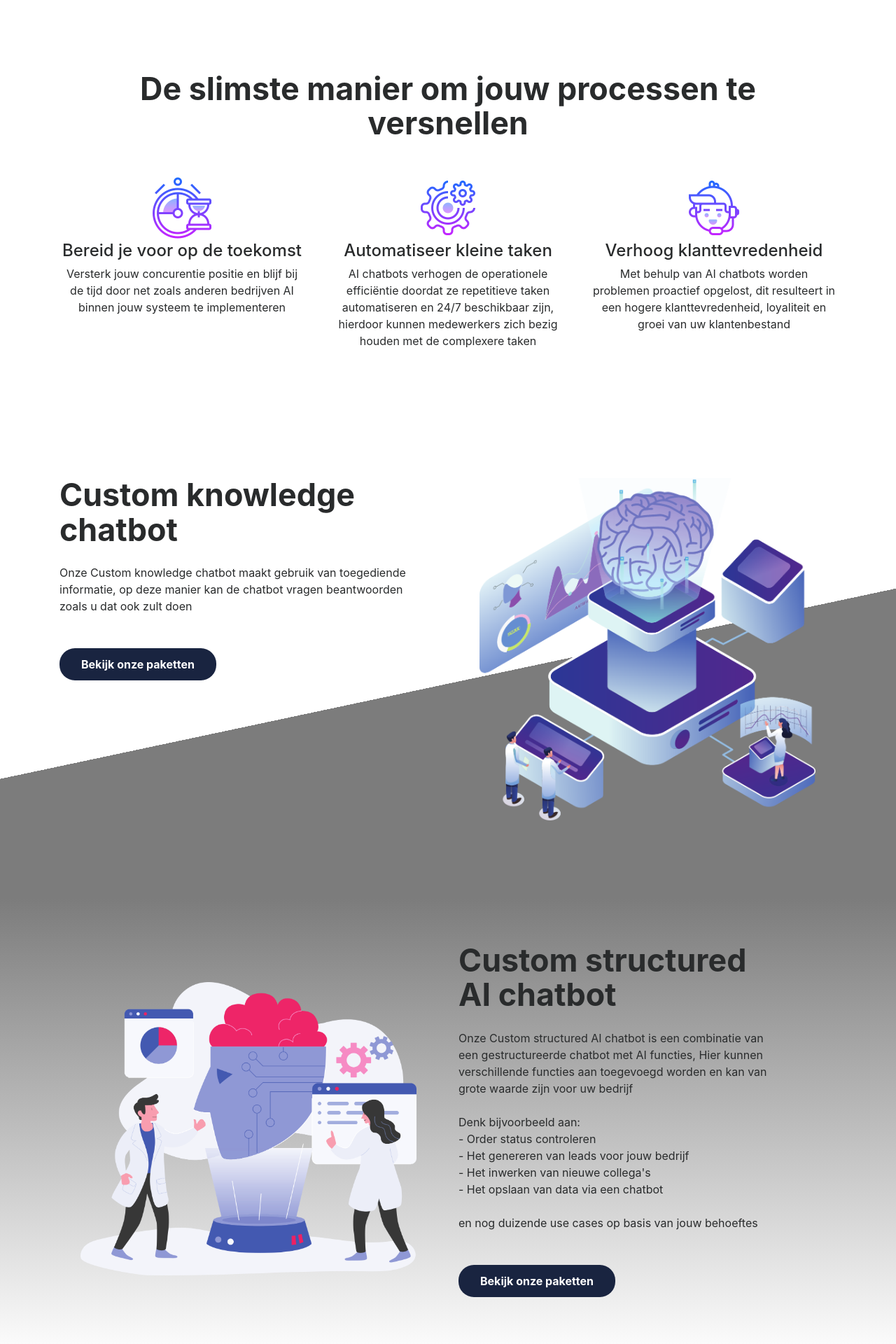
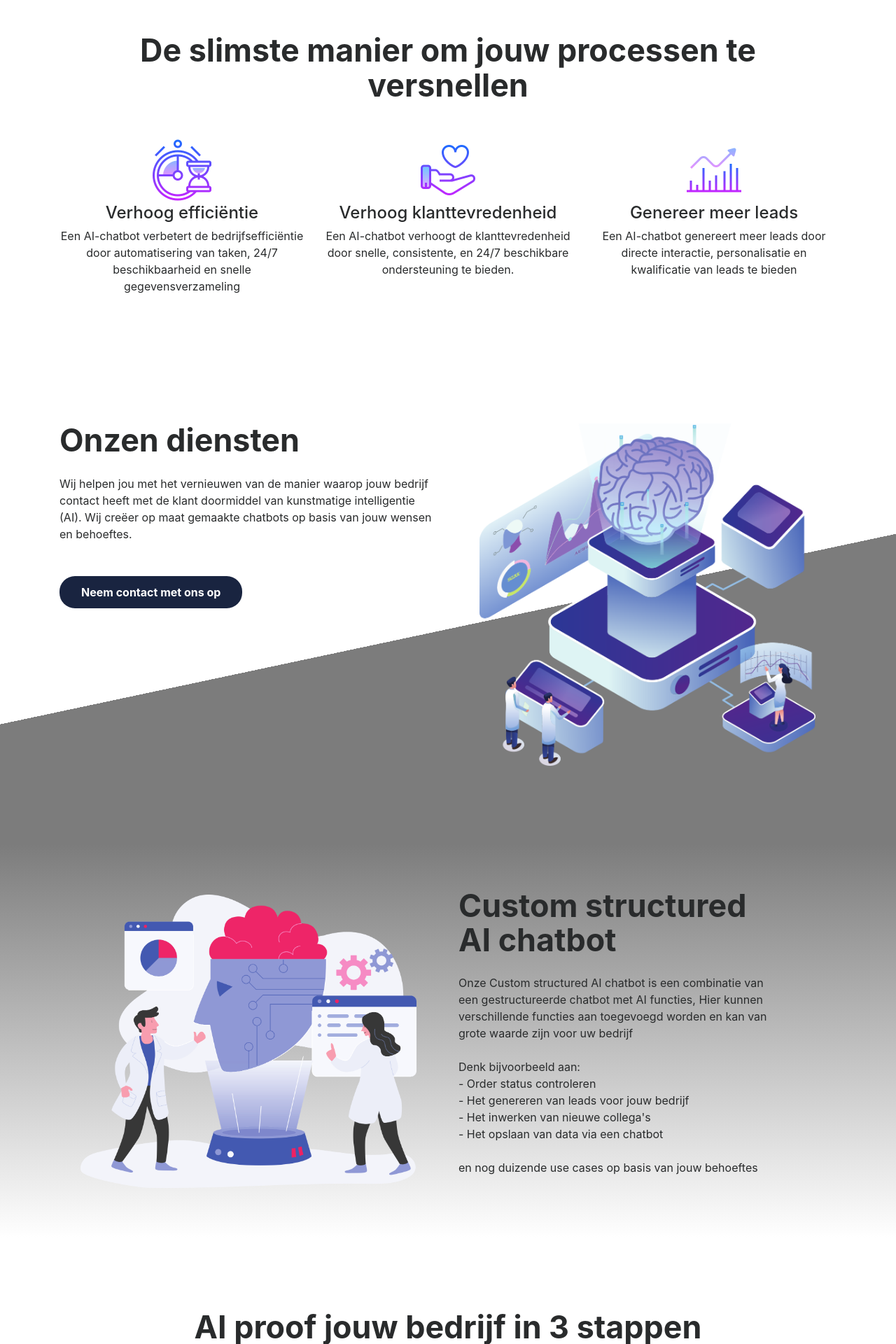
Before and after one commit to Fets7/fesi, a PHP site: page / in a window 1280 px wide. Shown: the part 737-2657 px from the top of the page at 70% size. Run offline with PHP 8.4, Linux system fonts and the light colour scheme.

Commit message:
Add files via upload

```diff
--- a/Fesi.AI/css/custom.css
+++ b/Fesi.AI/css/custom.css
@@ -41,7 +41,7 @@ button {
 
 .cta-green:hover {
     color: #ffffff;
-    background: #4840bb;
+    background: #216aff;
 }
 
 .cta-blue {
@@ -69,13 +69,13 @@ button {
 }
 
 /********** banner **********/
-#banner header {
+/* #banner header {
     overflow: hidden;
 }
 
 #banner header img {
     max-width: 80px;
-}
+} */
 
 /********** feature (skew background) **********/
 .feature img {
@@ -92,7 +92,10 @@ button {
     background: linear-gradient(to bottom, #7c7c7c 0%, #ffffff 100%);
 
 }
-
+#overons {
+    background: #9e9e9e;
+    background: linear-gradient(#ffffff 0%, #7c7c7c 100%);
+}
 /********** price table **********/
 #price-table {
     padding-top: 4rem !important;
--- a/Fesi.AI/index.html
+++ b/Fesi.AI/index.html
@@ -4,7 +4,7 @@
     <meta charset="UTF-8">
     <meta name="viewport" content="width=device-width, initial-scale=1, shrink-to-fit=no">
     <title>Fesi.AI</title>
-    <meta name="description" content="Free bootstrap template Atlas">
+    <meta name="description" content="Fast Elevated Service Integration">
     <link rel="icon" href="img/favicon.png" sizes="32x32" type="image/png">
     <!-- custom.css -->
     <link rel="stylesheet" href="css/custom.css">
@@ -22,19 +22,20 @@
     <div class="jumbotron jumbotron-fluid" id="banner" style="background-image: url(img/banner-bk.png);">
         <div class="container text-center text-md-left">
             <header>
+                <img src="img/logotest.png" alt="logo">
                 <div class="row justify-content-between">
                     <div class="col-2">
-                        <!-- <img src="" alt="logo"> -->
-                        <h1 data-aos="fade" data-aos-easing="linear" data-aos-duration="1000" data-aos-once="true" class="display-3 text-white font-weight-bold my-5">
+                        <!-- <img src="img/logotest.png" alt="logo">  -->
+                        <!-- <h1 data-aos="fade" data-aos-easing="linear" data-aos-duration="1000" data-aos-once="true" class="display-3 text-white font-weight-bold my-5">
                         Fesi.AI
-                        </h1>
+                        </h1> -->
                     </div>
                     <div class="col-6 align-self-center text-right">
                         <!-- <a href="#contact" data-aos="fade" data-aos-easing="linear" data-aos-duration="1000" data-aos-once="true" class="btn my-4 font-weight-bold atlas-cta cta-green">diensten</a>
                         <a href="#contact" data-aos="fade" data-aos-easing="linear" data-aos-duration="1000" data-aos-once="true" class="btn my-4 font-weight-bold atlas-cta cta-green">Contact</a>                         -->
-                        <a href="#" class="text-white lead">Diensten</a>
+                        <!-- <a href="#" class="text-white lead">Diensten</a>
                         <a href="#" class="text-white lead">Over ons</a>
-                        <a href="#" class="text-white lead">Contact</a>
+                        <a href="#" class="text-white lead">Contact</a> -->
 
                     </div>
                 </div>
@@ -44,31 +45,50 @@
             	Processen met AI
             </h1>
             <p data-aos="fade" data-aos-easing="linear" data-aos-duration="1000" data-aos-once="true" class="lead text-white my-4">
-                Automatiseer jouw bedrijf en voorkom mensenlijke fouten<br>
-                door gebruik te maken van AI oplossingen
+                Blijf bij de tijd en implementeer net zoals andere<br>
+                bedrijven ai binnen jouw systeem
             </p>
-            <a href="#diensten" data-aos="fade" data-aos-easing="linear" data-aos-duration="1000" data-aos-once="true" class="btn my-4 font-weight-bold atlas-cta cta-green">Bekijk onze diensten</a>
+            <a href="#contact" data-aos="fade" data-aos-easing="linear" data-aos-duration="1000" data-aos-once="true" class="btn my-4 font-weight-bold atlas-cta cta-green">Kom in contact</a>
         </div>
     </div>
     <!-- three-block -->
     <div class="container my-5 py-2">
         <h2 class="text-center font-weight-bold my-5">De slimste manier om jouw processen te versnellen</h2>
         <div class="row">
-            <div data-aos="fade-up" data-aos-delay="0" data-aos-duration="1000" data-aos-once="true" class="col-md-4 text-center">
-                <img src="img/time.png" alt="Anti-spam" class="mx-auto">
-                <h4>Bereid je voor op de toekomst</h4>
-                <p>Versterk jouw concurentie positie en blijf bij de tijd door net zoals anderen bedrijven AI binnen jouw systeem te implementeren</p>
-            </div>
             <div data-aos="fade-up" data-aos-delay="200" data-aos-duration="1000" data-aos-once="true" class="col-md-4 text-center">
-                <img src="img/automate.png" alt="Phishing Detect" class="mx-auto">
-                <h4>Automatiseer kleine taken</h4>
-                <p>AI chatbots verhogen de operationele efficiëntie doordat ze repetitieve taken automatiseren en 24/7 beschikbaar zijn, hierdoor kunnen medewerkers zich bezig houden met de complexere taken</p>
+                <img src="img/time.png" alt="Phishing Detect" class="mx-auto">
+                <h4>Verhoog efficiëntie</h4>
+                <p>
+                    Een AI-chatbot verbetert de bedrijfsefficiëntie door automatisering van taken, 24/7 beschikbaarheid en snelle gegevensverzameling</p>
+                <!-- <p>AI chatbots verhogen de operationele efficiëntie doordat ze repetitieve taken automatiseren en 24/7 beschikbaar zijn, hierdoor kunnen medewerkers zich bezig houden met de complexere taken</p> -->
             </div>
             <div data-aos="fade-up" data-aos-delay="400" data-aos-duration="1000" data-aos-once="true" class="col-md-4 text-center">
-                <img src="img/support.png" alt="Smart Scan" class="mx-auto">
+                <img src="img/icons8-trust-96.png" alt="Smart Scan" class="mx-auto">
                 <h4>Verhoog klanttevredenheid</h4>
-                <p>Met behulp van AI chatbots worden problemen proactief opgelost, dit resulteert in een hogere klanttevredenheid, loyaliteit en groei van uw klantenbestand</p>
+                <p>Een AI-chatbot verhoogt de klanttevredenheid door snelle, consistente, en 24/7 beschikbare ondersteuning te bieden.</p>
+                <!-- <p>Met behulp van AI chatbots worden problemen proactief opgelost, dit resulteert in een hogere klanttevredenheid, loyaliteit en groei van uw klantenbestand</p> -->
             </div>
+            <div data-aos="fade-up" data-aos-delay="400" data-aos-duration="1000" data-aos-once="true" class="col-md-4 text-center">
+                <img src="img/icons8-sales-96.png" alt="Smart Scan" class="mx-auto">
+                <h4>Genereer meer leads</h4>
+                <p>
+                    Een AI-chatbot genereert meer leads door directe interactie, personalisatie en kwalificatie van leads te bieden</p>
+            </div>
+            <!-- <div data-aos="fade-up" data-aos-delay="400" data-aos-duration="1000" data-aos-once="true" class="col-md-4 text-center">
+                <img src="img/icons8-process-96.png" alt="Smart Scan" class="mx-auto">
+                <h4>Automatiseer processen</h4>
+                <p></p>
+            </div>
+            <div data-aos="fade-up" data-aos-delay="400" data-aos-duration="1000" data-aos-once="true" class="col-md-4 text-center">
+                <img src="img/icons8-communication-96.png" alt="Anti-spam" class="mx-auto">
+                <h4>Voorkom errors</h4>
+                <p>Voorkom het verspreiden van foutieve informatie of miscommunicatie doormiddel van een chatbot, deze chatbot haalt altijd zijn informatie uit een vertrouwde bron en levert consistente en duidelijke antwoorden</p>
+            </div>
+            <div data-aos="fade-up" data-aos-delay="400" data-aos-duration="1000" data-aos-once="true" class="col-md-4 text-center">
+                <img src="img/icons8-service-96.png" alt="Smart Scan" class="mx-auto">
+                <h4>Lever foutloze service</h4>
+                <p></p>
+            </div> -->
         </div>
     </div>
     <!-- feature (skew background) -->
@@ -76,10 +96,9 @@
         <div class="container my-5">
             <div class="row justify-content-between text-center text-md-left">
                 <div data-aos="fade-right" data-aos-duration="1000" data-aos-once="true" class="col-md-6">
-                    <h2 class="font-weight-bold">Custom knowledge chatbot</h2>
-                    <p class="my-4">Onze Custom knowledge chatbot maakt gebruik van toegediende <br> informatie,
-                         op deze manier kan de chatbot vragen beantwoorden <br>zoals u dat ook zult doen</p>
-                    <a href="#paketten" class="btn my-4 font-weight-bold atlas-cta cta-blue">Bekijk onze paketten</a>
+                    <h2 class="font-weight-bold">Onzen diensten</h2>
+                    <p class="my-4">Wij helpen jou met het vernieuwen van de manier waarop jouw bedrijf contact heeft met de klant doormiddel van kunstmatige intelligentie (AI). Wij creëer op maat gemaakte chatbots op basis van jouw wensen en behoeftes. </p>
+                    <a href="#contact" class="btn my-4 font-weight-bold atlas-cta cta-blue">Neem contact met ons op</a>
                 </div>
                 <div data-aos="fade-left" data-aos-duration="1000" data-aos-once="true" class="col-md-6 align-self-center">
                     <img src="img/intelligence1.png" alt="Take a look inside" class="mx-auto d-block">
@@ -105,7 +124,7 @@
                         - Het opslaan van data via een chatbot<br><br>
                         en nog duizende use cases op basis van jouw behoeftes
                     </p>
-                    <a href="#paketten" class="btn my-4 font-weight-bold atlas-cta cta-blue">Bekijk onze paketten</a>
+                    <!-- <a href="#paketten" class="btn my-4 font-weight-bold atlas-cta cta-blue">Bekijk onze paketten</a> -->
                 </div>
                 <div data-aos="fade-right" data-aos-duration="1000" data-aos-once="true" class="col-md-6 align-self-center flex-md-first">
                     <img src="img/artificial.png" alt="Safe and reliable" class="mx-auto d-block">
@@ -115,28 +134,53 @@
     </div>
 
     <div class="container my-5 py-2"id="diensten">
-        <h2 class="text-center font-weight-bold my-5">Onze diensten</h2>
+        <h2 class="text-center font-weight-bold my-5">AI proof jouw bedrijf in 3 stappen</h2>
         <div class="row" >
             <div data-aos="fade-up" data-aos-delay="0" data-aos-duration="1000" data-aos-once="true" class="col-md-4 text-center">
-                <img src="img/chatbot.png" alt="Anti-spam" class="mx-auto">
-                <h4>AI Chatbots</h4>
-                <p>Bespaar kostbare tijd en verhoog klanttevredenheid doormiddel van een natural language chatbot</p>
+                <img src="img/icons8-form-96.png" alt="Anti-spam" class="mx-auto">
+                <h4>Stap 1 <br> Kom in contact</h4>
+                <p>Kom in contact doormiddel van ons makkelijk in te vullen formulier</p>
             </div>
             <div data-aos="fade-up" data-aos-delay="200" data-aos-duration="1000" data-aos-once="true" class="col-md-4 text-center">
-                <img src="img/brain.png" alt="Phishing Detect" class="mx-auto">
-                <h4>Custom knowledge base</h4>
-                <p>Dankzij een custom knowledge base kan onze chatbot klant vragen beantwoorden op basis van informatie uit jouw bedrijf</p>
+                <img src="img/icons8-handshake-96.png" alt="Phishing Detect" class="mx-auto">
+                <h4>Stap 2 <br> Persoonlijk gesprek</h4>
+                <p>Doormiddel van een persoonlijk gesprek kijken wij naar jouw wensen en behoeftes</p>
             </div>
             <div data-aos="fade-up" data-aos-delay="400" data-aos-duration="1000" data-aos-once="true" class="col-md-4 text-center">
-                <img src="img/think.png" alt="Smart Scan" class="mx-auto">
-                <h4>Op maat gemaakt</h4>
-                <p>Wij kijken samen naar de mogelijkheden en ontwerpen de chatbot op basis van jouw behoeftes</p>
+                <img src="img/icons8-communication-96.png" alt="Smart Scan" class="mx-auto">
+                <h4>Stap 3 <br> Implementatie</h4>
+                <p>Verander jouw bedrijf met een op maat gemaakte AI chatbot</p>
+            </div>
+        </div>
+    </div>
+
+    <div class="jumbotron jumbotron-fluid feature" id="overons">
+        <div class="container my-5">
+            <div class="row justify-content-between text-center text-md-left">
+                <div data-aos="fade-right" data-aos-duration="1000" data-aos-once="true" class="col-md-6">
+                    <h2 class="font-weight-bold">Over ons</h2>
+                    <p class="my-4">"Sed ut perspiciatis unde omnis iste natus error sit voluptatem accusantium doloremque laudantium,
+                        totam rem aperiam, eaque ipsa quae ab illo inventore veritatis et quasi architecto beatae vitae dicta sunt explicabo.
+                        Nemo enim ipsam voluptatem quia voluptas sit aspernatur aut odit aut fugit,
+                        sed quia consequuntur magni dolores eos qui ratione voluptatem sequi nesciunt.
+                        Neque porro quisquam est, qui dolorem ipsum quia dolor sit amet, consectetur,
+                        adipisci velit, sed quia non numquam eius modi tempora incidunt ut labore et dolore magnam aliquam quaerat voluptatem.
+                        Ut enim ad minima veniam, quis nostrum exercitationem ullam corporis suscipit laboriosam, nisi ut aliquid ex ea commodi consequatur?
+                        Quis autem vel eum iure reprehenderit qui in ea voluptate velit esse quam nihil molestiae consequatur,
+                        vel illum qui dolorem eum fugiat quo voluptas nulla pariatur?"
+
+
+                    <!-- <a href="#paketten" class="btn my-4 font-weight-bold atlas-cta cta-blue">Bekijk onze paketten</a> -->
+                </div>
+                <div data-aos="fade-left" data-aos-duration="1000" data-aos-once="true" class="col-md-6 align-self-center">
+                    <img src="img/about-us.png" alt="Take a look inside" class="mx-auto d-block">
+                </div>
             </div>
         </div>
     </div>
 
     <!-- price table -->
-    <div class="container my-5 py-2" id="paketten">
+    <!-- <div class="container my-5 py-2" id="paketten">
         <h2 class="text-center font-weight-bold d-block mb-3">Bekijk onze paketten</h2>
         <div class="row">
             <div data-aos="fade-right" data-aos-delay="200" data-aos-duration="1000" data-aos-once="true" class="col-md-4 text-center py-4 mt-5">
@@ -173,7 +217,7 @@
                 <a href="#" class="btn my-4 font-weight-bold atlas-cta cta-ghost">Get Free</a>
             </div>
         </div>
-    </div>
+    </div> -->
     <!-- client -->
     <!-- <div class="jumbotron jumbotron-fluid">
         <div class="container">
@@ -255,7 +299,7 @@
                     	<i class="fa fa-twitter" aria-hidden="true"></i>
                     </a>
                     <a href="#" class="d-inline-block text-center ml-2">
-                    	<i class="fa fa-medium" aria-hidden="true"></i>
+                    	<i class="fa fa-instagram" aria-hidden="true"></i>
                     </a>
                     <a href="#" class="d-inline-block text-center ml-2">
                     	<i class="fa fa-linkedin" aria-hidden="true"></i>
```
Also changed, not shown: Fesi.AI/img/about-us.png (added), Fesi.AI/img/icons8-communication-96.png (added), Fesi.AI/img/icons8-form-96.png (added), Fesi.AI/img/icons8-handshake-96.png (added), Fesi.AI/img/icons8-process-96.png (added), Fesi.AI/img/icons8-sales-96.png (added), Fesi.AI/img/icons8-service-96.png (added), Fesi.AI/img/icons8-trust-96.png (added), Fesi.AI/img/logotest(1).png (added), Fesi.AI/img/logotest.png (added).
